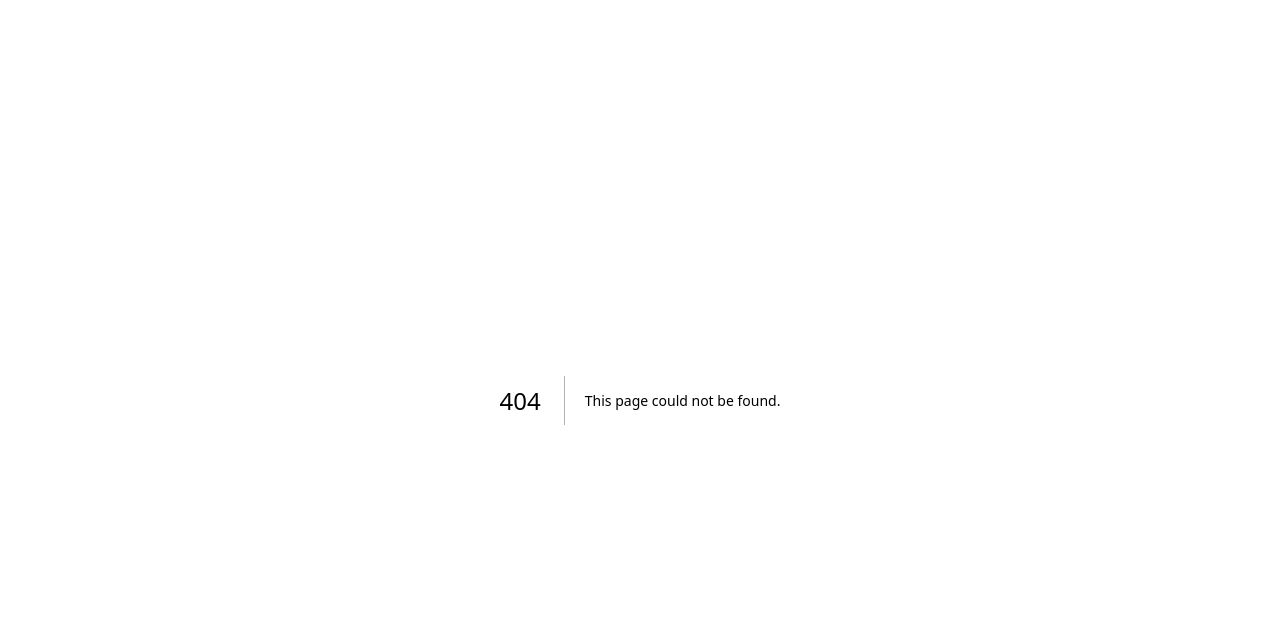
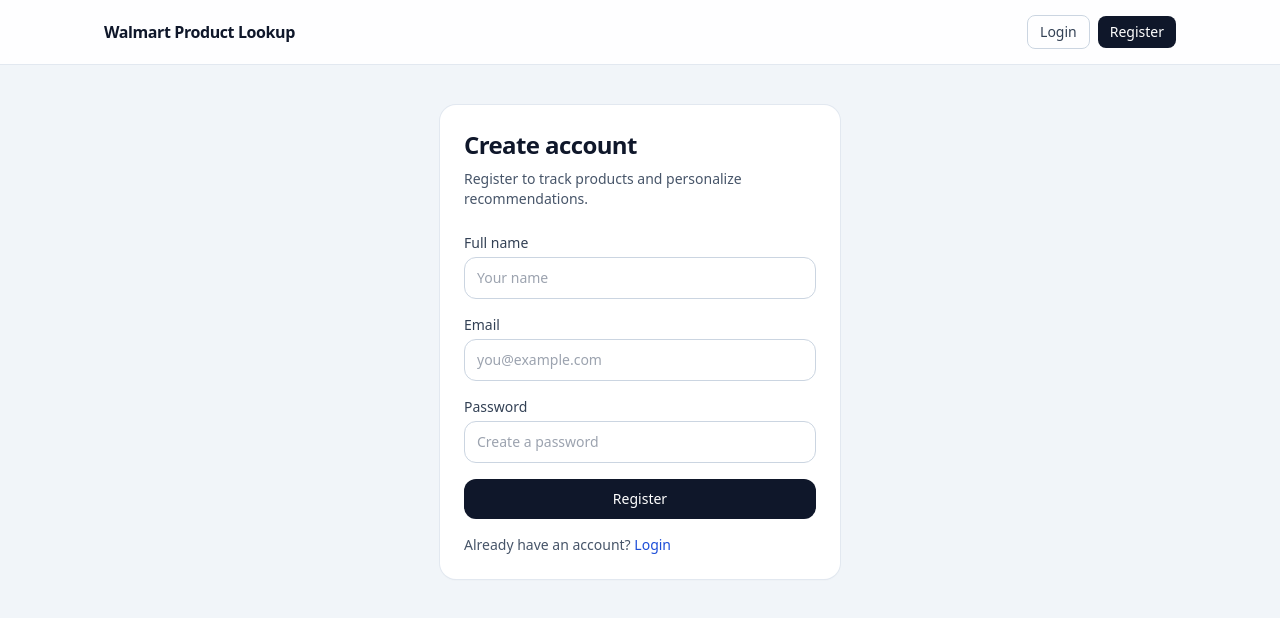
Before and after one commit to kaminderpal/product-lookup, a Next.js app: page /register in a window 1280 px wide. Before the commit this address had no page. Shown: the top 618 px of the page. Built offline with nearby package versions, Linux system fonts and the light colour scheme.

Commit message:
feat: add login and registration pages with form handling

```diff
--- a/src/app/layout.tsx
+++ b/src/app/layout.tsx
@@ -1,4 +1,5 @@
 import type { Metadata } from "next";
+import { TopNav } from "@/components/layout/TopNav";
 import "./globals.css";
 
 export const metadata: Metadata = {
@@ -13,7 +14,10 @@ export default function RootLayout({
 }>) {
   return (
     <html lang="en">
-      <body>{children}</body>
+      <body>
+        <TopNav />
+        {children}
+      </body>
     </html>
   );
 }
--- /dev/null
+++ b/src/app/login/page.tsx
@@ -0,0 +1,52 @@
+import Link from "next/link";
+
+export default function LoginPage() {
+  return (
+    <main className="mx-auto min-h-[calc(100vh-4rem)] w-full max-w-md px-6 py-10">
+      <section className="rounded-2xl bg-white p-6 shadow-sm ring-1 ring-slate-200">
+        <h1 className="text-2xl font-bold tracking-tight text-slate-900">Login</h1>
+        <p className="mt-2 text-sm text-slate-600">Access your account to save and manage product lookups.</p>
+
+        <form className="mt-6 space-y-4">
+          <div>
+            <label htmlFor="email" className="mb-1 block text-sm font-medium text-slate-700">
+              Email
+            </label>
+            <input
+              id="email"
+              type="email"
+              placeholder="you@example.com"
+              className="w-full rounded-xl border border-slate-300 px-3 py-2.5 text-sm outline-none ring-blue-500 transition focus:ring"
+            />
+          </div>
+
+          <div>
+            <label htmlFor="password" className="mb-1 block text-sm font-medium text-slate-700">
+              Password
+            </label>
+            <input
+              id="password"
+              type="password"
+              placeholder="Enter your password"
+              className="w-full rounded-xl border border-slate-300 px-3 py-2.5 text-sm outline-none ring-blue-500 transition focus:ring"
+            />
+          </div>
+
+          <button
+            type="submit"
+            className="w-full rounded-xl bg-slate-900 px-4 py-2.5 text-sm font-medium text-white transition hover:bg-slate-800"
+          >
+            Login
+          </button>
+        </form>
+
+        <p className="mt-4 text-sm text-slate-600">
+          New here?{" "}
+          <Link href="/register" className="font-medium text-blue-700 hover:underline">
+            Create an account
+          </Link>
+        </p>
+      </section>
+    </main>
+  );
+}
--- /dev/null
+++ b/src/app/register/page.tsx
@@ -0,0 +1,64 @@
+import Link from "next/link";
+
+export default function RegisterPage() {
+  return (
+    <main className="mx-auto min-h-[calc(100vh-4rem)] w-full max-w-md px-6 py-10">
+      <section className="rounded-2xl bg-white p-6 shadow-sm ring-1 ring-slate-200">
+        <h1 className="text-2xl font-bold tracking-tight text-slate-900">Create account</h1>
+        <p className="mt-2 text-sm text-slate-600">Register to track products and personalize recommendations.</p>
+
+        <form className="mt-6 space-y-4">
+          <div>
+            <label htmlFor="name" className="mb-1 block text-sm font-medium text-slate-700">
+              Full name
+            </label>
+            <input
+              id="name"
+              type="text"
+              placeholder="Your name"
+              className="w-full rounded-xl border border-slate-300 px-3 py-2.5 text-sm outline-none ring-blue-500 transition focus:ring"
+            />
+          </div>
+
+          <div>
+            <label htmlFor="email" className="mb-1 block text-sm font-medium text-slate-700">
+              Email
+            </label>
+            <input
+              id="email"
+              type="email"
+              placeholder="you@example.com"
+              className="w-full rounded-xl border border-slate-300 px-3 py-2.5 text-sm outline-none ring-blue-500 transition focus:ring"
+            />
+          </div>
+
+          <div>
+            <label htmlFor="password" className="mb-1 block text-sm font-medium text-slate-700">
+              Password
+            </label>
+            <input
+              id="password"
+              type="password"
+              placeholder="Create a password"
+              className="w-full rounded-xl border border-slate-300 px-3 py-2.5 text-sm outline-none ring-blue-500 transition focus:ring"
+            />
+          </div>
+
+          <button
+            type="submit"
+            className="w-full rounded-xl bg-slate-900 px-4 py-2.5 text-sm font-medium text-white transition hover:bg-slate-800"
+          >
+            Register
+          </button>
+        </form>
+
+        <p className="mt-4 text-sm text-slate-600">
+          Already have an account?{" "}
+          <Link href="/login" className="font-medium text-blue-700 hover:underline">
+            Login
+          </Link>
+        </p>
+      </section>
+    </main>
+  );
+}
--- /dev/null
+++ b/src/components/layout/TopNav.tsx
@@ -0,0 +1,27 @@
+import Link from "next/link";
+
+export function TopNav() {
+  return (
+    <header className="sticky top-0 z-40 border-b border-slate-200 bg-white/90 backdrop-blur">
+      <nav className="mx-auto flex h-16 w-full max-w-6xl items-center justify-between px-6 md:px-10">
+        <Link href="/" className="text-base font-semibold tracking-tight text-slate-900">
+          Walmart Product Lookup
+        </Link>
+        <div className="flex items-center gap-2">
+          <Link
+            href="/login"
+            className="rounded-lg border border-slate-300 px-3 py-1.5 text-sm font-medium text-slate-700 transition hover:bg-slate-50"
+          >
+            Login
+          </Link>
+          <Link
+            href="/register"
+            className="rounded-lg bg-slate-900 px-3 py-1.5 text-sm font-medium text-white transition hover:bg-slate-800"
+          >
+            Register
+          </Link>
+        </div>
+      </nav>
+    </header>
+  );
+}
```
